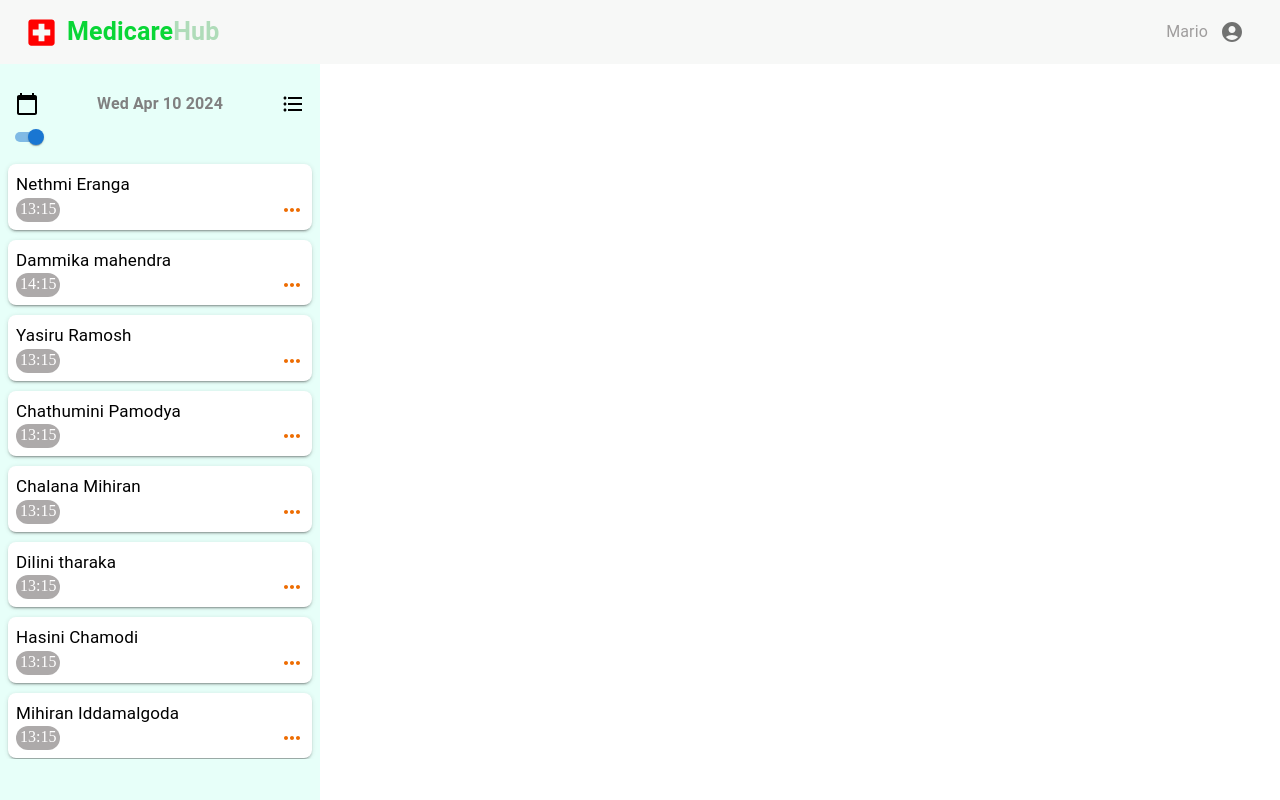
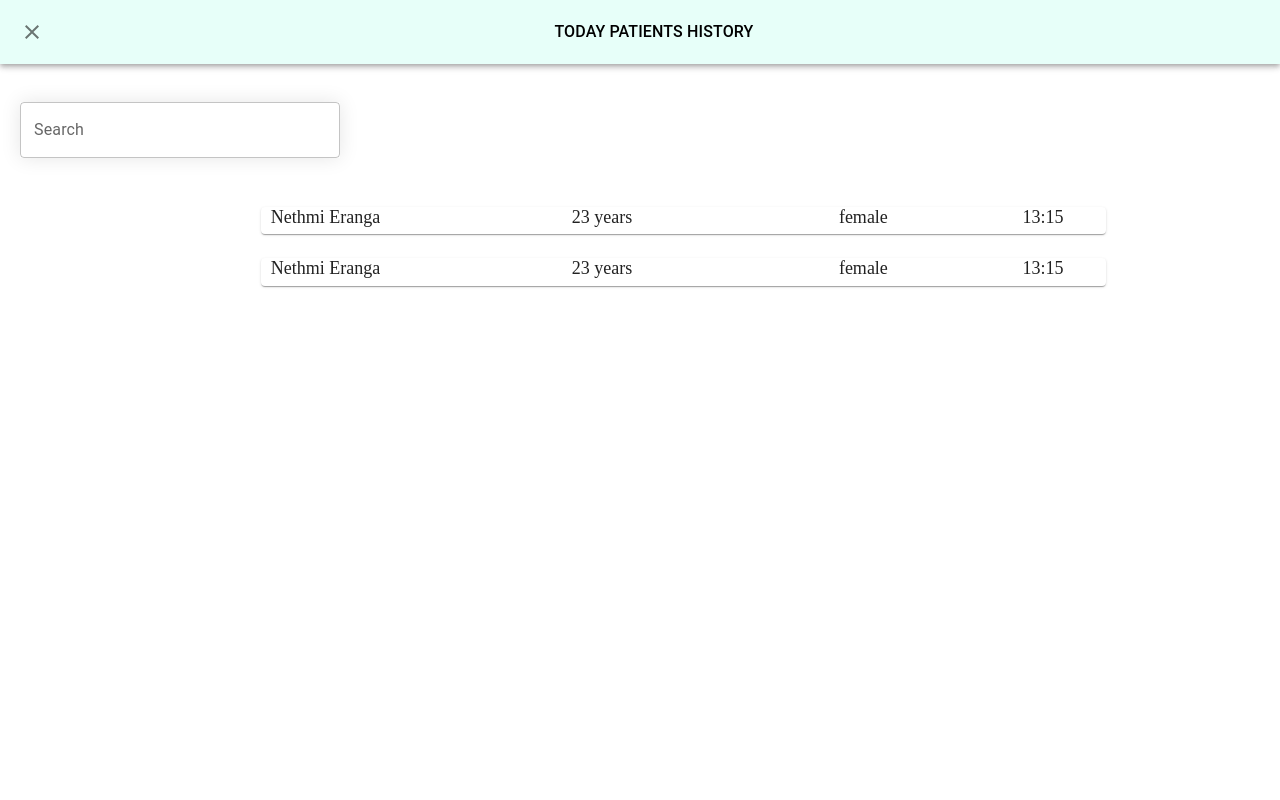
Before and after one commit to Bistec-UOM/MedicareHub_front, a React (Create React App) app in the folder front/: page /doct in a window 1280 px wide. Both pictures are taken after a click on the icon 293 px from the left and 104 px from the top of the page. Built offline with nearby package versions, Linux system fonts and the light colour scheme.

Commit message:
new changes

```diff
--- a/front/src/components/DoctorComponents/TopUnit.js
+++ b/front/src/components/DoctorComponents/TopUnit.js
@@ -1,19 +1,104 @@
-import { Typography,Box } from '@mui/material';
+import { Typography,Box, TextField,Grid,Card } from '@mui/material';
 import React from 'react'
 import CalendarTodayIcon from '@mui/icons-material/CalendarToday';
 import FormatListBulletedIcon from '@mui/icons-material/FormatListBulleted';
+import Dialog from '@mui/material/Dialog';
+import Slide from '@mui/material/Slide';
+import AppBar from '@mui/material/AppBar';
+import Toolbar from '@mui/material/Toolbar';
+import IconButton from '@mui/material/IconButton';
+
+import CloseIcon from '@mui/icons-material/Close';
 
 export default function TopUnit() {
 
 //display date
   const currentDate = new Date();
   const formattedDate = currentDate.toDateString();
+  const [open, setOpen] = React.useState(false);
+  const Transition = React.forwardRef(function Transition(props, ref) {
+    return <Slide direction="up" ref={ref} {...props} />;
+  });
+
+  const handleClickOpen = () => {
+    setOpen(true);
+  };
+  const handleClose = () => {
+    setOpen(false);
+  };
+  const patients=[
+    {
+    patient:{
+      id:1,
+      name:"Nethmi Eranga",
+      age:23,
+      gender:"female"
+    },
+    time: "13:15",
+  },
+  {
+    patient:{
+      id:1,
+      name:"Nethmi Eranga",
+      age:23,
+      gender:"female"
+    },
+    time: "13:15",
+  }
+  ]
+
 
   return (
+    <>
     <Box sx={{display:'flex',alignItems:'center',justifyContent:'space-between',width:'100%',p:'15px'}}>
         <CalendarTodayIcon sx={{cursor:'pointer'}}></CalendarTodayIcon>
         <Typography sx={{ fontWeight:'Bold',color:'grey' }}>{formattedDate}</Typography>
-        <FormatListBulletedIcon sx={{cursor:'pointer'}}></FormatListBulletedIcon>
+        <FormatListBulletedIcon sx={{cursor:'pointer'}} onClick={handleClickOpen}></FormatListBulletedIcon>
     </Box>
+      <Dialog
+      fullScreen
+      open={open}
+      onClose={handleClose}
+      TransitionComponent={Transition}>
+      <AppBar sx={{ position: 'relative',backgroundColor:'#E7FFF9'}}>
+          <Toolbar>
+            <IconButton
+              edge="start"
+              color="black"
+              onClick={handleClose}
+              aria-label="close"
+            >
+            <CloseIcon />
+            </IconButton>
+            <Box sx={{ textAlign: 'center', width: '100%',}}>
+              <Typography autoFocus color="black" fontWeight={550}>
+                TODAY  PATIENTS HISTORY
+              </Typography>
+            </Box>
+          </Toolbar>
+        </AppBar>
+        <br></br>
+
+        <TextField   label="Search" sx={{width:'25%', margin: '20px',  boxShadow: '0px 0px 20px rgba(0, 0, 0, 0.1)'}}></TextField>
+        <Grid container spacing={3} sx={{ marginTop: "5px",}}>
+          {patients.map((patient) => (
+
+                        <Grid key={patient.patient.id} item xs={12} sm={8} sx={{ marginLeft: '20%', width: 'auto', }}>
+
+                        <Card style={{ display: 'flex', flexDirection: 'row', fontSize: '18px', }}>
+
+                          <Typography gutterBottom variant="p" sx={{ flex: '3', marginLeft: '10px' }}>{patient.patient.name}</Typography>
+
+                          <Typography gutterBottom variant="p" sx={{ flex: '2', marginLeft: '50px' }}>{patient.patient.age} years</Typography>
+
+                          <Typography gutterBottom variant="p" sx={{ flex: '1', marginLeft: '100px' }}>{patient.patient.gender}</Typography>
+                          <Typography gutterBottom variant="p" sx={{ flex: '1', marginLeft: '100px' }}>{patient.time}</Typography>
+                          </Card>
+
+                        </Grid>
+                         ))}
+                         </Grid>
+                        </Dialog>
+      </>
   )
 }
--- a/front/src/pages/Doctor.js
+++ b/front/src/pages/Doctor.js
@@ -31,6 +31,9 @@ export default function Doctor() {
   const [openAreports, setOpenAreports] = useState(false);
   const [description,setDescription] = useState ("");
   const [open, setOpen] = React.useState(false); //for snapbar
+  const [showDonePatients, setShowDonePatients] = useState(false); // State to track switch toggle
+  const [pres,setPres]=useState([]) // hold the pres details from doctoradd drug component
+  const [rep,setrep]=useState([]) // hold the  lab request from doctoradd drug component
 
   useEffect(() => {
     document.body.style.margin = '0';
@@ -62,20 +65,29 @@ export default function Doctor() {
     setOpen(true);
   };
 
+  const confirmRemoving = () => {
+  if (select !== null) {
+      const updatedAppointments = x.map(appointment => {
+          if (appointment.id === select) {
+              // Update status to "done"
+              appointment.status = "done";
 
+              // Clear other fields if needed
+              appointment.drugs = [];
+              appointment.labs = [];
+              appointment.descript = '';
+          }
+          return appointment;
+      });
 
-  // Remove after click the confirm buttun
-  const confirmRemoving = () => {
-    if (select !== null) {
-        const updatedAppointments = x.filter(appointment => appointment.id !== select); // Filter out the selected appointment
-        updatedAppointments.pres = [];
-        updatedAppointments.rep = [];
-        updatedAppointments.description = '';
-        setX(updatedAppointments); // remove the selected patient in the appointments array
-        setSelect(null);
-        setOpen(false); // Clear the selected patient account
-      }
+      // Display updated appointments
+      console.log("Updated Appointments:", updatedAppointments);
+      setX(updatedAppointments);
+      setSelect(null);
+      setOpen(false); // Clear the selected patient account
+  }
 };
+
 const handleClick = () => {
 
   handlesnapbarClick();
@@ -216,15 +228,12 @@ const handleClick = () => {
         time: "13:15",
         status: "pending"
     },
-
   ]
 
-  const [pres,setPres]=useState([]) // hold the pres details from doctoradd drug component
-  const [rep,setrep]=useState([]) // hold the  lab request from doctoradd drug component
 
   const [x,setX]=useState(data)
   const selectedAppointment = select ? x.filter(appointment => appointment.id === select) : [];//------------filter  the selected patient----------
-
+  const filteredAppointments = showDonePatients ? x.filter(appointment => appointment.status === "pending") : x;
  return (
   <div>
   <Navbar></Navbar>
@@ -235,13 +244,19 @@ const handleClick = () => {
                 <TopUnit></TopUnit>
               </SidebarTop>
               <SidebarList >
-                <Switch defaultChecked size="small" sx={{position:'fixed',left:'8px',top:'125px'}}/>
-                {x.map((elm, ind) => {
-                  return (
-                  <Sideunit_Patient
-                  key={ind} id={elm.id} name={elm.patient.name} time={elm["time"]} status={elm["status"]} setSelect={setSelect} selected={elm.id === select ? true : ''}></Sideunit_Patient>
-                    );
-                  })}
+                <Switch defaultChecked size="small" sx={{position:'fixed',left:'8px',top:'125px'}}
+                onChange={() => setShowDonePatients(prev => !prev)}/>
+                {filteredAppointments.map((elm, ind) => (
+                                <Sideunit_Patient
+                                    key={ind}
+                                    id={elm.id}
+                                    name={elm.patient.name}
+                                    time={elm.time}
+                                    status={elm.status}
+                                    setSelect={setSelect}
+                                    selected={elm.id === select ? true : ''}
+                                />
+                            ))}
               </SidebarList>
           </SidebarContainer>
       </Grid>
```
